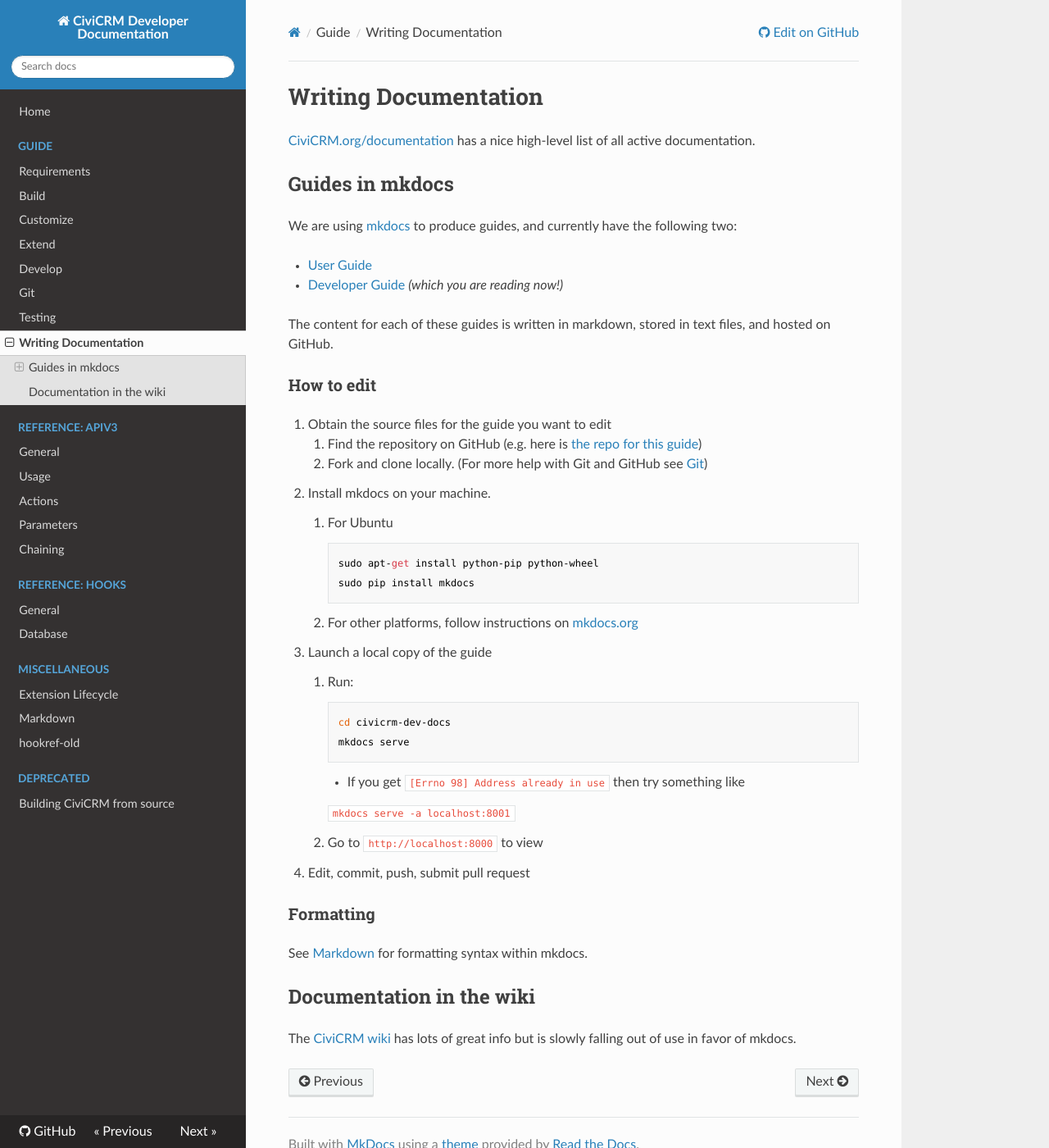
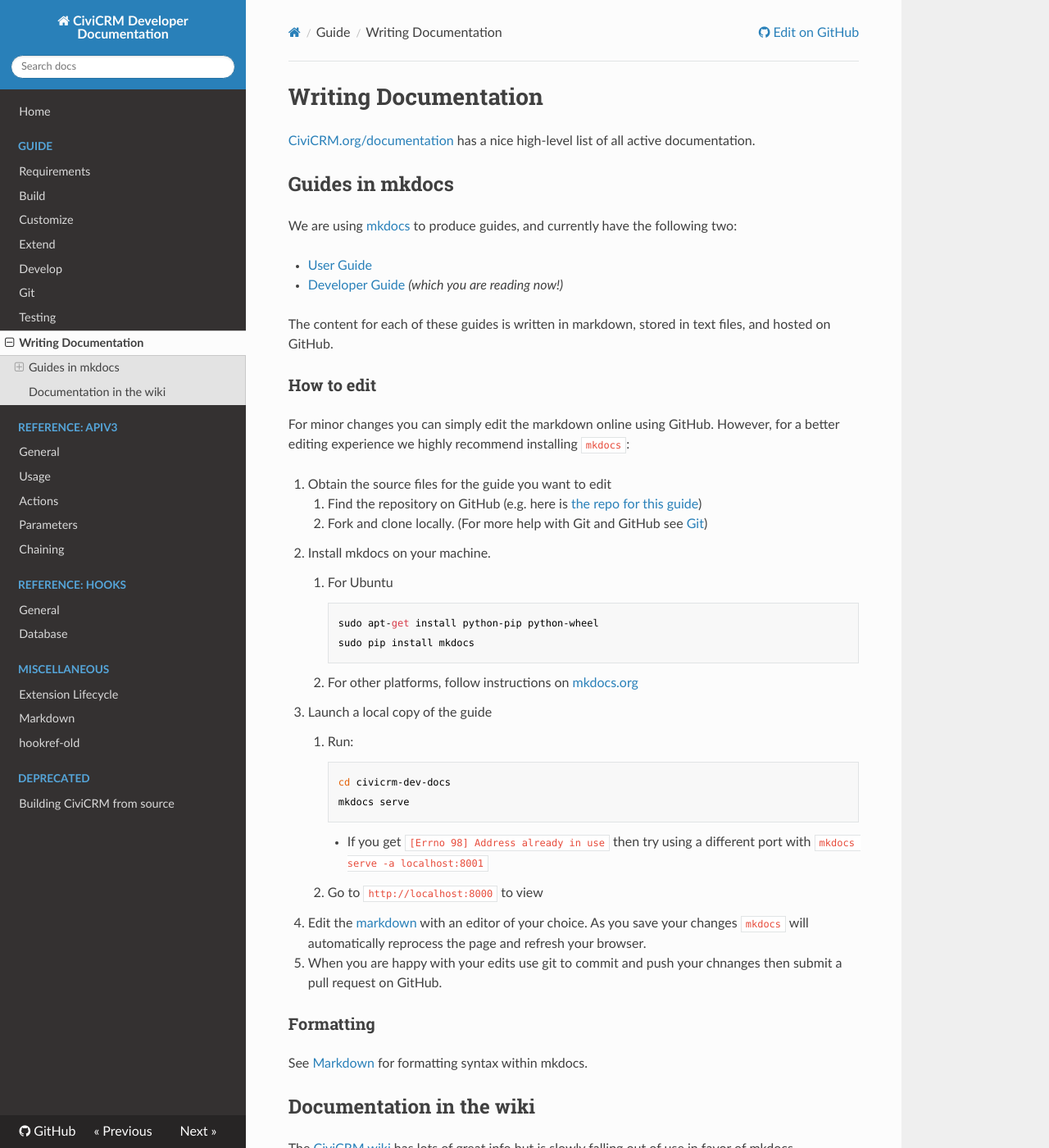
Before and after one commit to civicrm/civicrm-dev-docs, an MkDocs documentation site: the page built from docs/documentation.md, in a window 1280 px wide and 1400 px high. Shown: the whole window at 82% size. Built offline with MkDocs 1.6.1, drawn with Linux system fonts in a browser that asks for light colours; nearby versions of some CDN libraries; old or Windows-style settings are respelled for this version of MkDocs.

Commit message:
trailing whitespace and expand

```diff
--- a/docs/documentation.md
+++ b/docs/documentation.md
@@ -12,6 +12,8 @@
 The content for each of these guides is written in markdown, stored in text files, and hosted on GitHub.
 
 ### How to edit
+
+For minor changes you can simply edit the markdown online using GitHub. However, for a better editing experience we highly recommend installing `mkdocs`:
 
 1.  Obtain the source files for the guide you want to edit
     1. Find the repository on GitHub (e.g. here is [the repo for this guide](https://github.com/civicrm/civicrm-dev-docs))
@@ -30,13 +32,14 @@
             cd civicrm-dev-docs
             mkdocs serve
 
-        * If you get `[Errno 98] Address already in use` then try something like
-
-        `mkdocs serve -a localhost:8001`
+        * If you get `[Errno 98] Address already in use` then try using a different port
+        with `mkdocs serve -a localhost:8001`
 
     1. Go to `http://localhost:8000` to view
 
-1. Edit, commit, push, submit pull request
+1. Edit the [markdown](markdownrules) with an editor of your choice. As you save your changes `mkdocs` will automatically reprocess the page and refresh your browser.
+
+1. When you are happy with your edits use git to commit and push your chnanges then submit a  pull request on GitHub.
 
 
 ### Formatting
```
